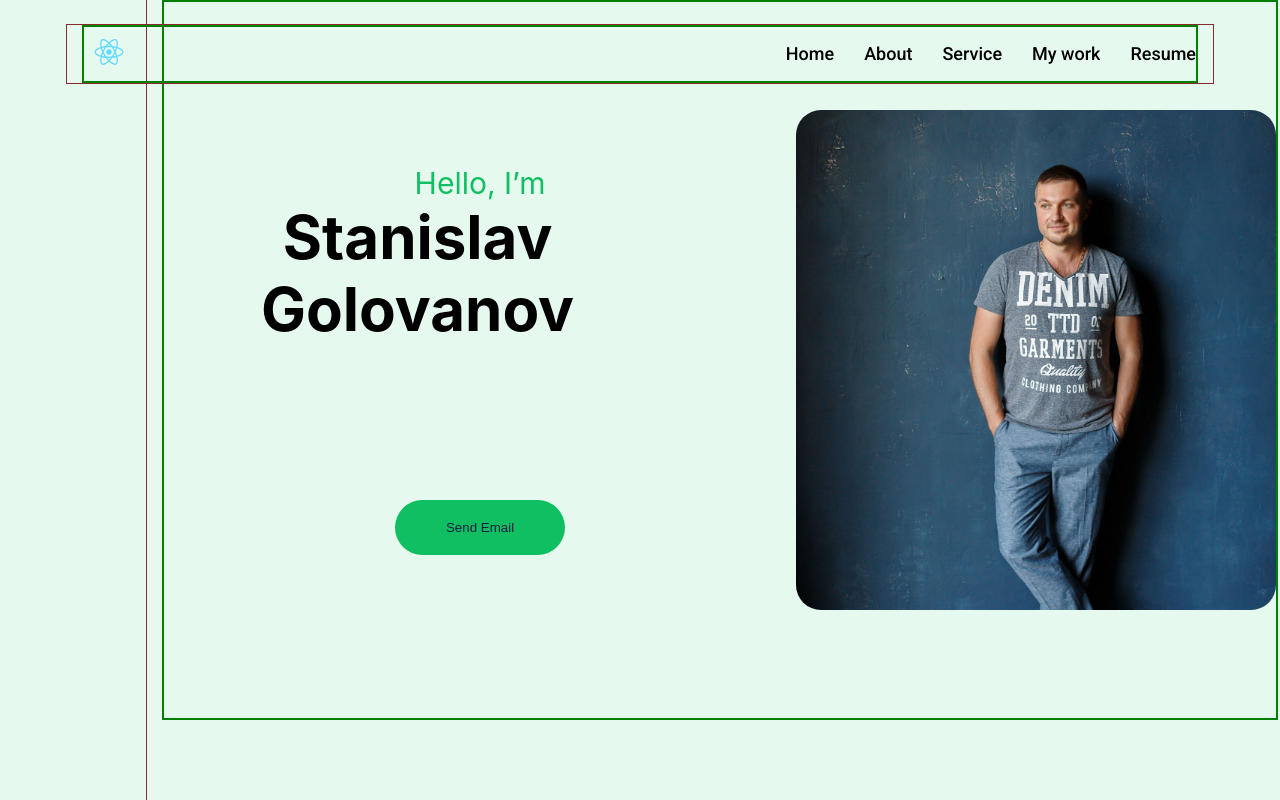
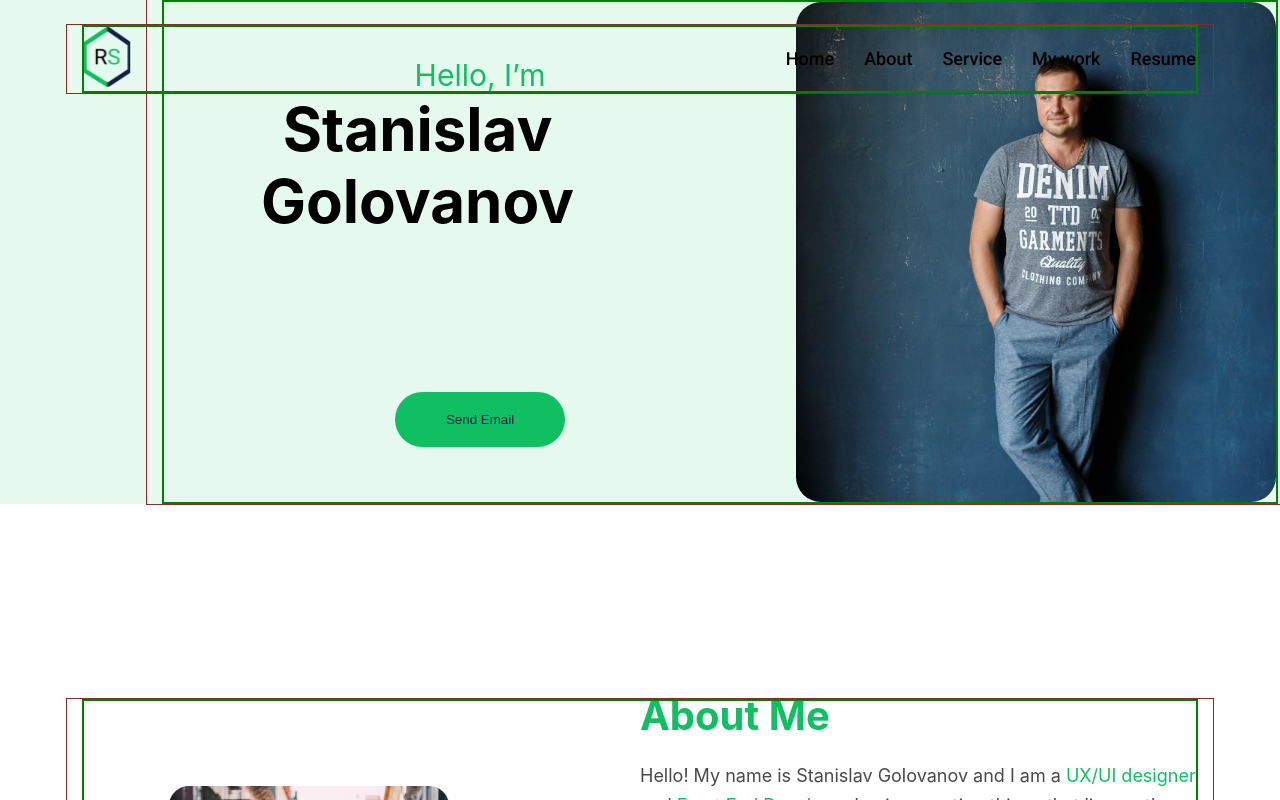
Before and after one commit to Stasik77/portfolio-start-project-main, a React app: page / in a window 1280 px wide. Shown: the top 800 px of the page. Built offline with nearby package versions, Linux system fonts and the light colour scheme.

Commit message:
rename works

```diff
--- a/src/App.tsx
+++ b/src/App.tsx
@@ -9,7 +9,7 @@ import { Skills } from './layout/sections/skills/Skills';
 import { Slogan } from './layout/sections/slogan/Slogan';
 import { Testimony } from './layout/sections/testimony/Testimony';
 import { Works_2 } from './layout/sections/works/work/Works_2';
-import { Works } from './layout/sections/works/Works';
+import { WorksWhatIDo } from './layout/sections/works/WorksWhatIDo';
 
 
 function App() {
@@ -20,7 +20,7 @@ function App() {
              <Main />
             <AboutMe />
             <Skills />
-            <Works />
+            <WorksWhatIDo />
             <Works_2 />
             {/* <Testimony /> */}
             <Contacts />
--- a/src/components/FlexConteiner.tsx
+++ b/src/components/FlexConteiner.tsx
@@ -16,6 +16,7 @@ export const FlexConteiner = styled.div<FlexConteinerPropsType>`
     align-items: ${props => props.align || "streght"};
     flex-wrap: ${props =>props.wrap || "nowrap"};
     min-height:${props => props.minheight};
+    height:100%;
     gap:${props => props.gap};
     border:2px solid green;
 
--- a/src/components/logo/logo.tsx
+++ b/src/components/logo/logo.tsx
@@ -1,13 +1,20 @@
 import React from 'react';
 import { Icon } from '../icon/Icon';
+import logimg from "./../../assets/images/Logo.svg"
+import { styled } from 'styled-components';
 
 
 
 export const Logo  = () => {
     return (
         <a href="">
-                <Icon iconId= {'react'}/>
+                {/* <Icon iconId= {'react'}/> */}
+                <LogoImg src={logimg}/>
             </a>
 
     );
 };
+
+const LogoImg = styled.img`
+
+`
--- a/src/layout/header/Header.tsx
+++ b/src/layout/header/Header.tsx
@@ -12,7 +12,7 @@ export const Header = () => {
     return (
         <StyledHeader>
             <Container>
-                <FlexConteiner justify={"space-between"} align={"center"}>
+                <FlexConteiner justify={"space-between"} align={"center"}  >
                     <Logo />
                     <HeaderMenu menuItems={items} />
                 </FlexConteiner>
@@ -27,6 +27,8 @@ const StyledHeader = styled.header`
     /* padding:20px 0; */
     position:fixed;
     margin-top:25px;
+
+
     left:0;
     right:0;
     z-index:9999;
--- a/src/layout/sections/main/Main.tsx
+++ b/src/layout/sections/main/Main.tsx
@@ -11,7 +11,7 @@ export const Main =() => {
     return(
         <StyledMain>
             <Container>
-            <FlexConteiner align={"center"} justify={"space-around"} minheight={"50%"}>
+            <FlexConteiner align={"center"} justify={"space-around"}>
             <div>
                 <SmallText>Hello, I’m</SmallText>
                 <Name>Stanislav Golovanov</Name>
@@ -26,11 +26,13 @@ export const Main =() => {
     )
 
 }
-const StyledMain = styled.div`
-min-height: 1440px;
+const StyledMain = styled.section`
+height: 50%;
 background-color:rgba(15,191,97,0.1);
 display:flex;
 min-width:1440px;
+margin-bottom: 195px;
+
 
 
 
--- a/src/layout/sections/works/Works.tsx
+++ b/src/layout/sections/works/WorksWhatIDo.tsx
@@ -3,7 +3,7 @@ import styled from "styled-components";
 
 
 import { FlexConteiner } from "../../../components/FlexConteiner";
-import { Work } from "./work/Work";
+import { WorkWhatIdo } from "./work/WorkWhatIdo";
 import uxDesignImg from "./../../../../src/assets/images/ux-skill.png"
 import frontImg from "./../../../../src/assets/images/front-skill.png"
 import designImg from "./../../../../src/assets/images/desig-skill.png"
@@ -13,22 +13,22 @@ import { Container } from "../../../components/Container";
 
 
 
-export const Works = () => {
+export const WorksWhatIDo = () => {
     return (
         <StyledWorks>
             <Container>
             <FlexConteiner direction={"column"} align={"center"}>
 
                 <WorkWrapper>
-                    <Work title={"UX/ ui design"} text={"Research, Design, Prototype, and Animation"} src={uxDesignImg} />
+                    <WorkWhatIdo title={"UX/ ui design"} text={"Research, Design, Prototype, and Animation"} src={uxDesignImg} />
                 </WorkWrapper>
 
                 <WorkWrapper>
-                    <Work title={"Front end development"} text={"I build landing pages and responsive websites and web App"} src={frontImg} />
+                    <WorkWhatIdo title={"Front end development"} text={"Implement UX design into live and user friendly "} src={frontImg} />
                 </WorkWrapper>
 
                 <WorkWrapper>
-                    <Work title={"responsive design"} text={"I build landing pages and responsive websites and web App"} src={designImg} />
+                    <WorkWhatIdo title={"responsive design"} text={"I build landing pages and responsive websites and web App"} src={designImg} />
                 </WorkWrapper>
 
             </FlexConteiner>
--- a/src/layout/sections/works/work/Work.tsx
+++ b/src/layout/sections/works/work/WorkWhatIdo.tsx
@@ -9,7 +9,7 @@ src: string
 
 }
 // как менять размер текста
-export const Work = (props:WorkPropsType) => {
+export const WorkWhatIdo = (props:WorkPropsType) => {
     return (
         <StyledWork>
             <TextWrapper>
```
